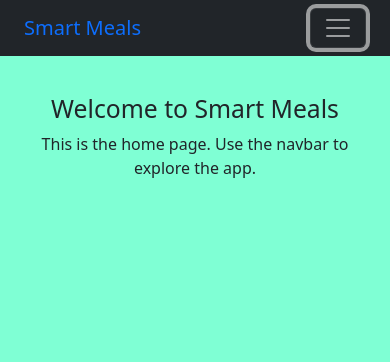
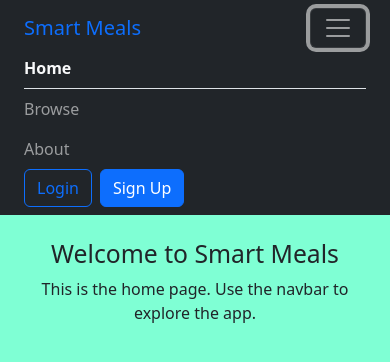
Before and after one commit to Venkat-Gorla/smartmeal-serverless, a React (Vite) app in the folder react-client/: page / in a window 390 px wide. Both pictures are taken after a click on the button "Toggle navigation". Shown: the top 362 px of the page. Built offline with nearby package versions, Linux system fonts and the light colour scheme.

Commit message:
[react client] Navbar responsive and clean code fixes - Hamburger menu shouldn't hide underlying content - add js reference for Bootstrap so click actions work - helper function to apply styles for current path selection

```diff
--- a/react-client/package.json
+++ b/react-client/package.json
@@ -10,6 +10,7 @@
     "preview": "vite preview"
   },
   "dependencies": {
+    "@popperjs/core": "^2.11.8",
     "bootstrap": "^5.3.6",
     "react": "^19.1.0",
     "react-dom": "^19.1.0",
--- a/react-client/src/components/Navbar.jsx
+++ b/react-client/src/components/Navbar.jsx
@@ -3,11 +3,14 @@ import { useAuth } from "../context/AuthContext";
 
 export default function Navbar() {
   const { isAuthenticated, logout } = useAuth();
+
   const location = useLocation();
   const currentPathStyle = "fw-bold text-light border-bottom";
+  const isActive = (path) =>
+    location.pathname === path ? `nav-link ${currentPathStyle}` : "nav-link";
 
   return (
-    <nav className="navbar navbar-expand-lg navbar-dark bg-dark px-4 fixed-top">
+    <nav className="navbar navbar-expand-lg navbar-dark bg-dark px-4 sticky-top">
       <Link to="/" className="navbar-brand text-primary">
         Smart Meals
       </Link>
@@ -28,32 +31,17 @@ export default function Navbar() {
       <div className="collapse navbar-collapse" id="navbarNav">
         <ul className="navbar-nav me-auto">
           <li className="nav-item">
-            <Link
-              to="/"
-              className={`nav-link ${
-                location.pathname === "/" ? currentPathStyle : ""
-              }`}
-            >
+            <Link to="/" className={isActive("/")}>
               Home
             </Link>
           </li>
           <li className="nav-item">
-            <Link
-              to="/browse"
-              className={`nav-link ${
-                location.pathname === "/browse" ? currentPathStyle : ""
-              }`}
-            >
+            <Link to="/browse" className={isActive("/browse")}>
               Browse
             </Link>
           </li>
           <li className="nav-item">
-            <Link
-              to="/about"
-              className={`nav-link ${
-                location.pathname === "/about" ? currentPathStyle : ""
-              }`}
-            >
+            <Link to="/about" className={isActive("/about")}>
               About
             </Link>
           </li>
--- a/react-client/src/index.css
+++ b/react-client/src/index.css
@@ -1,4 +1,5 @@
 body {
-  padding-top: 70px; /* adjust based on your navbar height */
+  /* adjust based on your navbar height */
+  /* padding-top: 70px; */
   background-color: aquamarine;
 }
--- a/react-client/src/main.jsx
+++ b/react-client/src/main.jsx
@@ -1,4 +1,5 @@
 import "bootstrap/dist/css/bootstrap.min.css";
+import "bootstrap/dist/js/bootstrap.bundle.min.js";
 import { StrictMode } from "react";
 import { createRoot } from "react-dom/client";
 import "./index.css";
```
